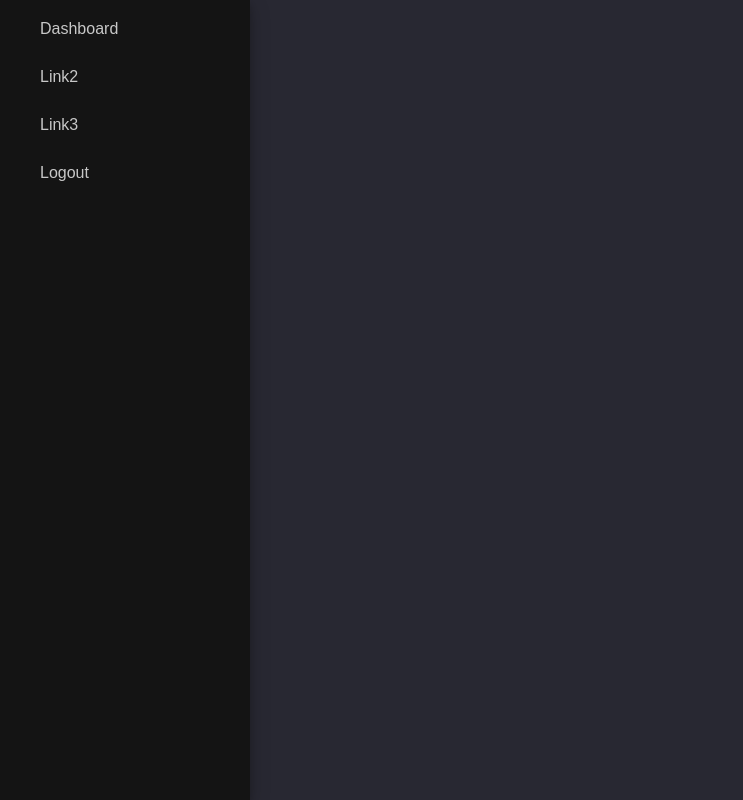
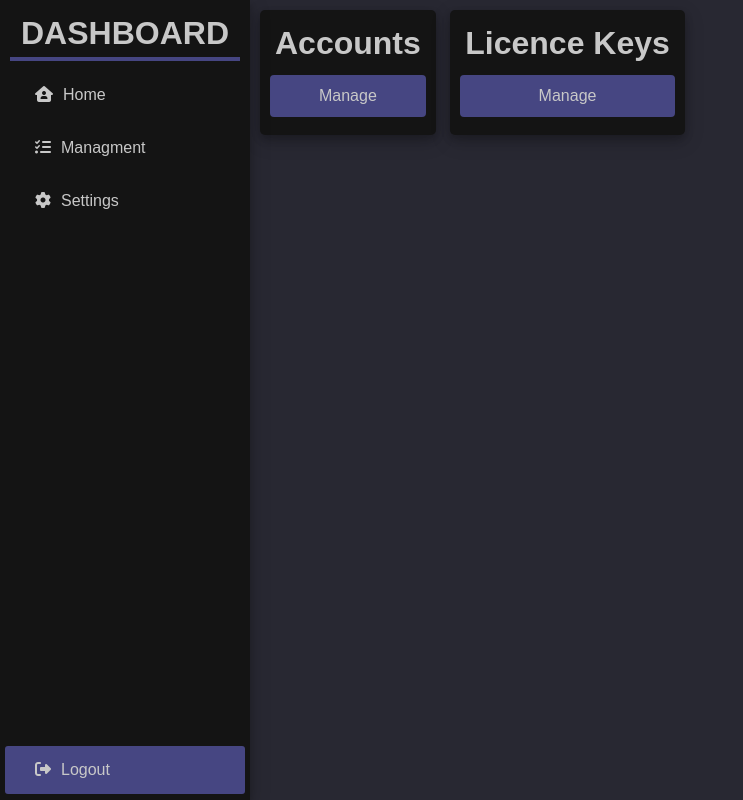
Before and after one commit to Mezmerizxd/Control-Panel, a PHP site: page /dashboard.php?managment in a window 1280 px wide. Shown: the whole page, without its empty margins (0-743 px from the left). Run offline with PHP 8.4, Linux system fonts and the light colour scheme; a user stored in the database is signed in; some libraries are stand-ins or nearby versions.

Commit message:
Setup the dashboard for simple use

```diff
--- a/api/sql/sql-accounts.php
+++ b/api/sql/sql-accounts.php
@@ -1,7 +1,7 @@
 <?php
 
 $sname= "localhost";
-$unmae= "root";
+$unmae= "";
 $password = "";
 
 $db_name = "control-panel-accounts";
--- a/dashboard.php
+++ b/dashboard.php
@@ -2,7 +2,14 @@
 session_start();
 if($_SESSION["logged_in"] = true && isset($_SESSION["id"]) && isset($_SESSION["username"])){ ?>
 <?php
-
+// Navigation functions
+if(isset($_GET["home"])){
+    $selected_page = 0;
+}else if(isset($_GET["managment"])){
+    $selected_page = 1;
+}else if(isset($_GET["settings"])){
+    $selected_page = 2;
+}
 ?>
 <!DOCTYPE html>
 <html lang="en">
@@ -12,24 +19,46 @@ if($_SESSION["logged_in"] = true && isset($_SESSION["id"]) && isset($_SESSION["u
     <meta name="viewport" content="width=device-width, initial-scale=1.0">
     <link rel="stylesheet" href="style/main.css">
     <link rel="stylesheet" href="style/navigation.css">
+    <link rel="stylesheet" href="style/dashboard.css">
+    <script src="https://kit.fontawesome.com/ebaab813a8.js" crossorigin="anonymous"></script>
     <title>Dashboard</title>
 </head>
 <body>
+    <ul class="navigation">
+        <h1>DASHBOARD</h1>
+        <div class="nav-container">
+            <div class="nav-contents">
+                <a href="?home"><li><i class="fas fa-house-user"></i>Home</li></a>
+                <a href="?managment"><li><i class="fas fa-tasks"></i>Managment</li></a>
+                <a href="?settings"><li><i class="fas fa-cog"></i>Settings</li></a>
 
-
-    <ul class="navigation">
-        <li><a href="/" data-link>Dashboard</a></li>
-        <li><a href="/link2" data-link>Link2</a></li>
-        <li><a href="/link3" data-link>Link3</a></li>
-        <li><a onclick="logout()">Logout</a></li>
+            </div>
+            <a id="logout" onclick="location.replace('api/api-logout.php')"><li><i class="fas fa-sign-out-alt"></i>Logout</li></a>
+        </div>
     </ul>
 
-    <script type="module" src="/static/js/index.js"></script>
-    <script>
-        function logout(){
-            location.replace("api/api-logout.php")
-        }
-    </script>
+    <div class="content">
+        <!-- DASHBOARD -->
+        <?php if($selected_page == 0){ ?>
+            <h1>dashboard</h1>
+        <?php } ?>
+
+        <?php if($selected_page == 1){ ?>
+            <div class="option-box">
+                <div class="title">
+                    <h1>Accounts</h1>
+                </div>
+                <input type="button" value="Manage">
+            </div>
+            <div class="option-box">
+                <div class="title">
+                    <h1>Licence Keys</h1>
+                </div>
+                <input type="button" value="Manage">
+            </div>
+        <?php } ?>
+    </div>
 </body>
 </html>
+
 <?php }else{header("Location: authenticate.php");} ?>
--- /dev/null
+++ b/style/dashboard.css
@@ -0,0 +1,32 @@
+.content{
+    width: -webkit-calc(100% - 250px);
+    margin-left: 250px;
+}
+
+.option-box{
+    display: inline-block;
+    padding: 10px 10px;
+    margin-top: 10px; margin-left: 10px;
+    width: max-content;
+    border-radius: 5px;
+    background-color: rgb(20, 20, 20);
+    box-shadow: 0 4px 8px 0 rgb(0 0 0 / 20%), 0 6px 20px 0 rgb(0 0 0 / 19%);
+}
+.option-box h1{
+    color: rgb(200, 200, 200);
+    padding: 5px 5px;
+}
+.option-box input{
+    background-color: rgb(70, 70, 130);
+    color: rgb(200, 200, 200);
+    font-size: medium;
+    padding: 12px 18px;
+    margin: 8px 0;
+    border: none;
+    border-radius: 4px;
+    cursor: pointer;
+    width: 100%;
+}
+.option-box input:hover{
+    background-color: rgb(50, 50, 50);
+}
--- a/style/navigation.css
+++ b/style/navigation.css
@@ -6,19 +6,59 @@
     top: 0; left: 0;
     background-color: rgb(20, 20, 20);
     box-shadow: 0 4px 8px 0 rgb(0 0 0 / 20%), 0 6px 20px 0 rgb(0 0 0 / 19%);
+}
 
+.navigation h1{
+    color: rgb(200, 200, 200);
+    margin: 10px 10px;
+    padding: 5px 5px;
+    border-bottom: 4px rgb(70, 70, 130) solid;
+    text-align: center;
 }
 
 .navigation li{
-    padding: 10px 10px;
-    margin-top: 10px;
-    padding-left: 40px;
+    padding: 15px 15px;
+    padding-left: 30px;
+    margin-bottom: 5px;
+    border-radius: 3px;
 }
 .navigation li:hover{
+    background-color: rgb(70, 70, 130);
+}
+.navigation i{
+    padding-right: 10px;
+}
+.navigation a li{
+    color: rgb(200, 200, 200);
+    text-decoration: none;
+}
+.navigation .nav-container{
+    height: 100%;
+    margin-right: 5px;
+    margin-left: 5px;
+}
+.navigation .nav-container .nav-contents{
+    overflow-y: scroll;
+    height: calc(100% - 125px);
+}
+
+#logout li{
+    background-color: rgb(70, 70, 130);
+}
+#logout li:hover{
     background-color: rgb(50, 50, 50);
 }
 
-.navigation li a{
-    color: rgb(200, 200, 200);
-    text-decoration: none;
+::-webkit-scrollbar {
+    width: 5px;
+    border-radius: 5px;
 }
+::-webkit-scrollbar-track {
+    background: #ffffff00;
+}
+::-webkit-scrollbar-thumb {
+    background: #ffffff00;
+}
+::-webkit-scrollbar-thumb:hover {
+    background: #555;
+}
```
Also changed, not shown: style/main.css (line endings or trailing spaces), 1 other file.
